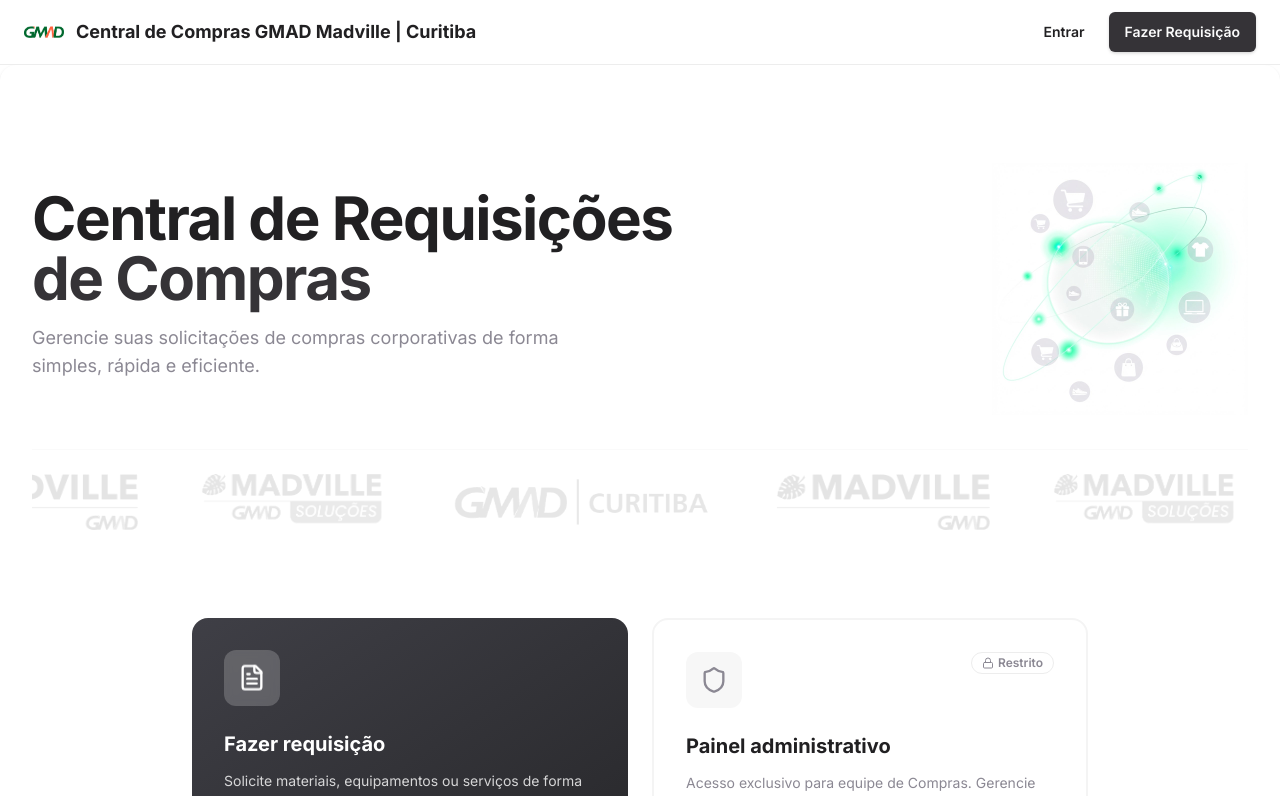
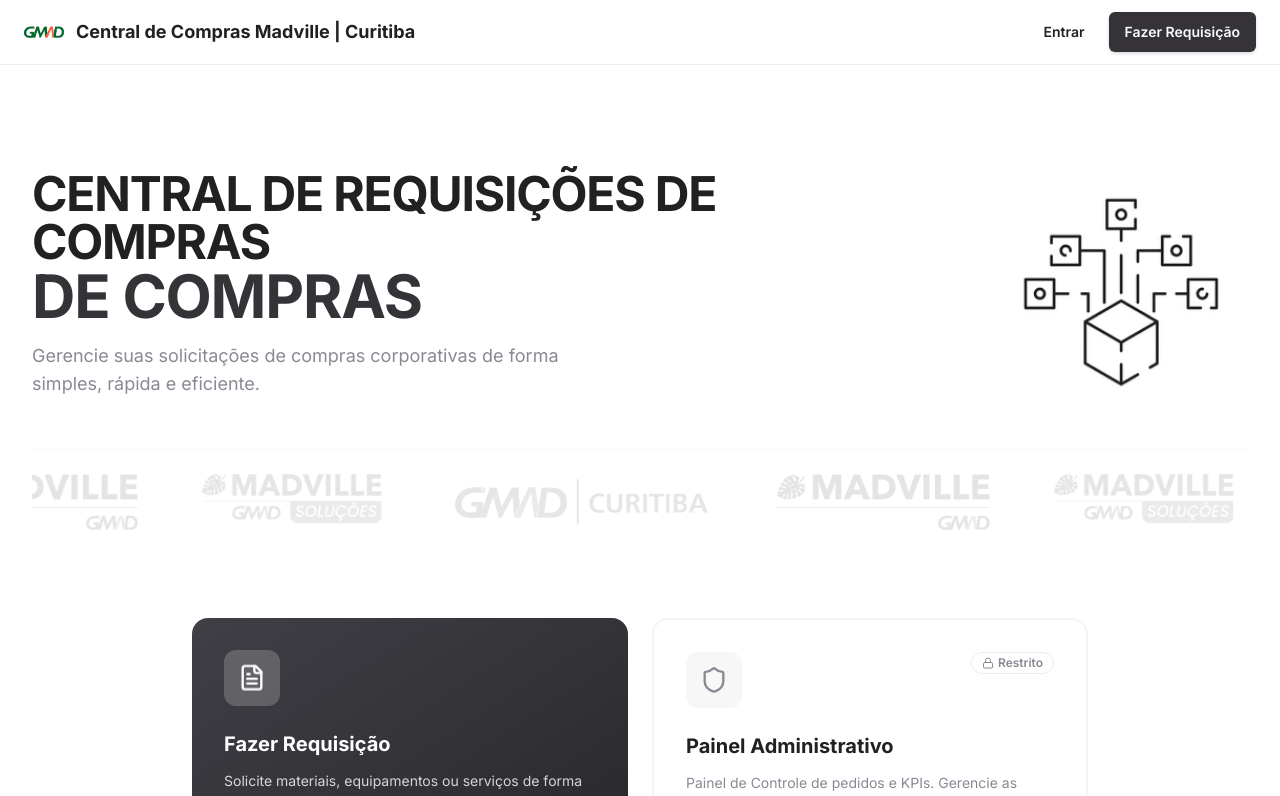
Before and after one commit to borba-anderson/comprasmadville, a React (Vite) app: page / in a window 1280 px wide. Shown: the top 796 px of the page. Built offline with nearby package versions, Linux system fonts and the light colour scheme; the HTML template or start-up script is replaced by a standard one.

Commit message:
Visual edit in Lovable
Edited UI in Lovable

```diff
--- a/src/components/home/ActionCards.tsx
+++ b/src/components/home/ActionCards.tsx
@@ -2,11 +2,11 @@ import { useNavigate } from 'react-router-dom';
 import { FileText, Shield, ArrowRight, Lock } from 'lucide-react';
 import { useAuth } from '@/contexts/AuthContext';
 import { Badge } from '@/components/ui/badge';
-
 export const ActionCards = () => {
-  const { user } = useAuth();
+  const {
+    user
+  } = useAuth();
   const navigate = useNavigate();
-
   const handleRequisicaoClick = (e: React.MouseEvent) => {
     e.preventDefault();
     if (user) {
@@ -15,7 +15,6 @@ export const ActionCards = () => {
       navigate('/auth?redirect=/requisicao');
     }
   };
-
   const handlePainelClick = (e: React.MouseEvent) => {
     e.preventDefault();
     if (user) {
@@ -24,24 +23,16 @@ export const ActionCards = () => {
       navigate('/auth');
     }
   };
-
-  return (
-    <section className="grid md:grid-cols-2 gap-6 max-w-4xl mx-auto mb-16">
+  return <section className="grid md:grid-cols-2 gap-6 max-w-4xl mx-auto mb-16">
       {/* Card Primário: Fazer Requisição - Cinza escuro */}
-      <a
-        href="#"
-        onClick={handleRequisicaoClick}
-        className="group relative animate-stagger-1"
-      >
+      <a href="#" onClick={handleRequisicaoClick} className="group relative animate-stagger-1">
         <div className="relative bg-gradient-to-br from-zinc-700 to-zinc-800 rounded-2xl p-8 h-full transition-all duration-300 hover:shadow-xl hover:shadow-zinc-700/30 hover:-translate-y-2 overflow-hidden">
           {/* Ícone com flutuação */}
           <div className="w-14 h-14 bg-white/20 backdrop-blur-sm rounded-xl flex items-center justify-center mb-6 group-hover:scale-110 transition-transform">
             <FileText className="w-7 h-7 text-white animate-float" />
           </div>
 
-          <h3 className="font-bold text-white mb-3 text-xl">
-            Fazer requisição
-          </h3>
+          <h3 className="font-bold text-white mb-3 text-xl">Fazer Requisição</h3>
 
           <p className="text-white/80 mb-6 leading-relaxed text-sm">
             Solicite materiais, equipamentos ou serviços de forma rápida e organizada.
@@ -55,11 +46,7 @@ export const ActionCards = () => {
       </a>
 
       {/* Card Secundário: Painel Administrativo - Com hover melhorado */}
-      <a
-        href="#"
-        onClick={handlePainelClick}
-        className="group animate-stagger-2"
-      >
+      <a href="#" onClick={handlePainelClick} className="group animate-stagger-2">
         <div className="bg-card rounded-2xl border-2 border-border/60 p-8 h-full transition-all duration-300 hover:border-info/40 hover:shadow-lg hover:shadow-info/10 hover:-translate-y-2">
           <div className="flex items-start justify-between mb-6">
             <div className="w-14 h-14 bg-muted rounded-xl flex items-center justify-center group-hover:bg-info/10 transition-colors">
@@ -71,13 +58,9 @@ export const ActionCards = () => {
             </Badge>
           </div>
 
-          <h3 className="text-xl font-bold text-card-foreground mb-3 group-hover:text-info transition-colors">
-            Painel administrativo
-          </h3>
+          <h3 className="text-xl font-bold text-card-foreground mb-3 group-hover:text-info transition-colors">Painel Administrativo</h3>
 
-          <p className="text-muted-foreground mb-6 text-sm leading-relaxed">
-            Acesso exclusivo para equipe de Compras. Gerencie requisições, aprove pedidos e acompanhe indicadores.
-          </p>
+          <p className="text-muted-foreground mb-6 text-sm leading-relaxed">Painel de Controle de pedidos e KPIs. Gerencie as requisições e acompanhe suas solicitações.</p>
 
           <div className="flex items-center text-muted-foreground font-medium group-hover:text-info group-hover:gap-3 transition-all">
             {user ? 'Acessar painel' : 'Entrar como gestor'}
@@ -85,6 +68,5 @@ export const ActionCards = () => {
           </div>
         </div>
       </a>
-    </section>
-  );
+    </section>;
 };
--- a/src/components/home/HeroFlowDiagram.tsx
+++ b/src/components/home/HeroFlowDiagram.tsx
@@ -1,13 +1,6 @@
 import hubIcon from "@/assets/hub-icon.jpg";
-
 export const HeroFlowDiagram = () => {
-  return (
-    <div className="flex items-center justify-center">
-      <img
-        src={hubIcon}
-        alt="Hub Central de Compras"
-        className="w-48 h-48 md:w-64 md:h-64 object-contain"
-      />
-    </div>
-  );
+  return <div className="flex items-center justify-center">
+      <img alt="Hub Central de Compras" className="w-48 h-48 md:w-64 md:h-64 object-contain" src="/lovable-uploads/15394bc7-2039-4aa4-8ce7-b967dcac79eb.png" />
+    </div>;
 };
--- a/src/components/layout/Logo.tsx
+++ b/src/components/layout/Logo.tsx
@@ -27,7 +27,7 @@ export function Logo({
   return <div className={cn('flex items-center gap-3', className)}>
       <img alt="GMAD Logo" className={cn('object-contain', sizes[size])} src="/lovable-uploads/90e07f8d-0f0d-44f4-b552-1973a3a1c498.png" />
       {showText && <div>
-          <h1 className={cn("text-foreground font-bold text-sm", textSizes[size])}>Central de Compras GMAD Madville | Curitiba</h1>
+          <h1 className={cn("text-foreground font-bold text-sm", textSizes[size])}>Central de Compras Madville | Curitiba</h1>
           {size !== 'sm' && <p className="text-xs text-muted-foreground font-medium">
               Sistema de Requisições
             </p>}
--- a/src/pages/Index.tsx
+++ b/src/pages/Index.tsx
@@ -8,7 +8,7 @@ const Index = () => {
   return <div className="min-h-screen bg-background">
       <Header />
 
-      <main className="page-container rounded-2xl shadow">
+      <main className="page-container rounded-none shadow-none">
         {/* Hero Section - Layout lado a lado */}
         <section className="py-10 md:py-16">
           {/* Container flex com título à esquerda e logo à direita */}
@@ -16,12 +16,11 @@ const Index = () => {
 
             {/* Lado Esquerdo - Título e subtítulo */}
             <div className="text-center md:text-left flex-1 animate-fade-in">
-              <h1 className="mb-4 text-4xl md:text-5xl lg:text-6xl font-bold tracking-tight text-foreground">
-                Central de Requisições
-                <span className="block text-primary">de Compras</span>
+              <h1 className="mb-4 text-4xl md:text-5xl font-bold tracking-tight text-foreground text-left lg:text-5xl pb-0 my-0">CENTRAL DE REQUISIÇÕES
+DE COMPRAS<span className="block text-primary text-left text-6xl">DE COMPRAS</span>
               </h1>
 
-              <p className="text-muted-foreground max-w-xl text-base md:text-lg font-thin text-left mx-0 mb-[10px]">
+              <p className="text-muted-foreground max-w-xl text-base md:text-lg font-thin mx-0 mb-[10px] text-left">
                 Gerencie suas solicitações de compras corporativas de forma simples, rápida e eficiente.
               </p>
             </div>
```
Also changed, not shown: public/lovable-uploads/15394bc7-2039-4aa4-8ce7-b967dcac79eb.png (added).
